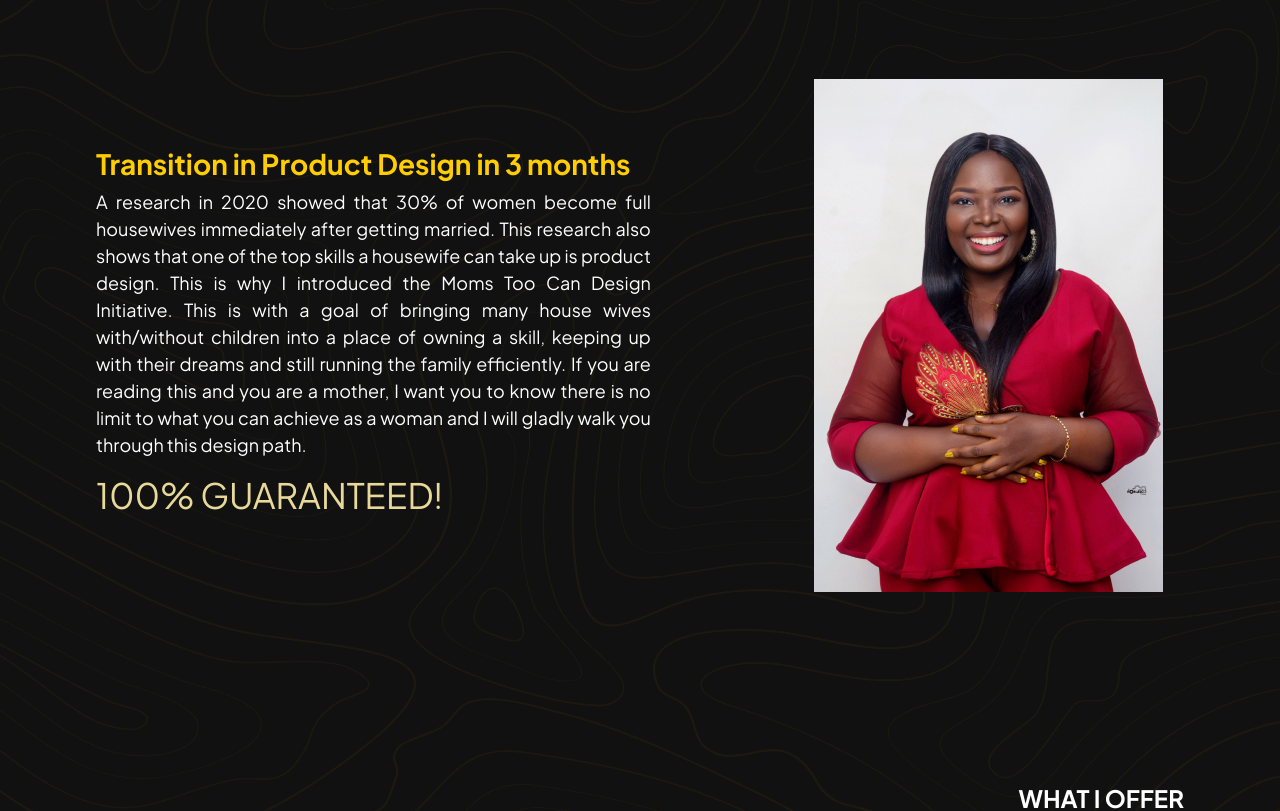
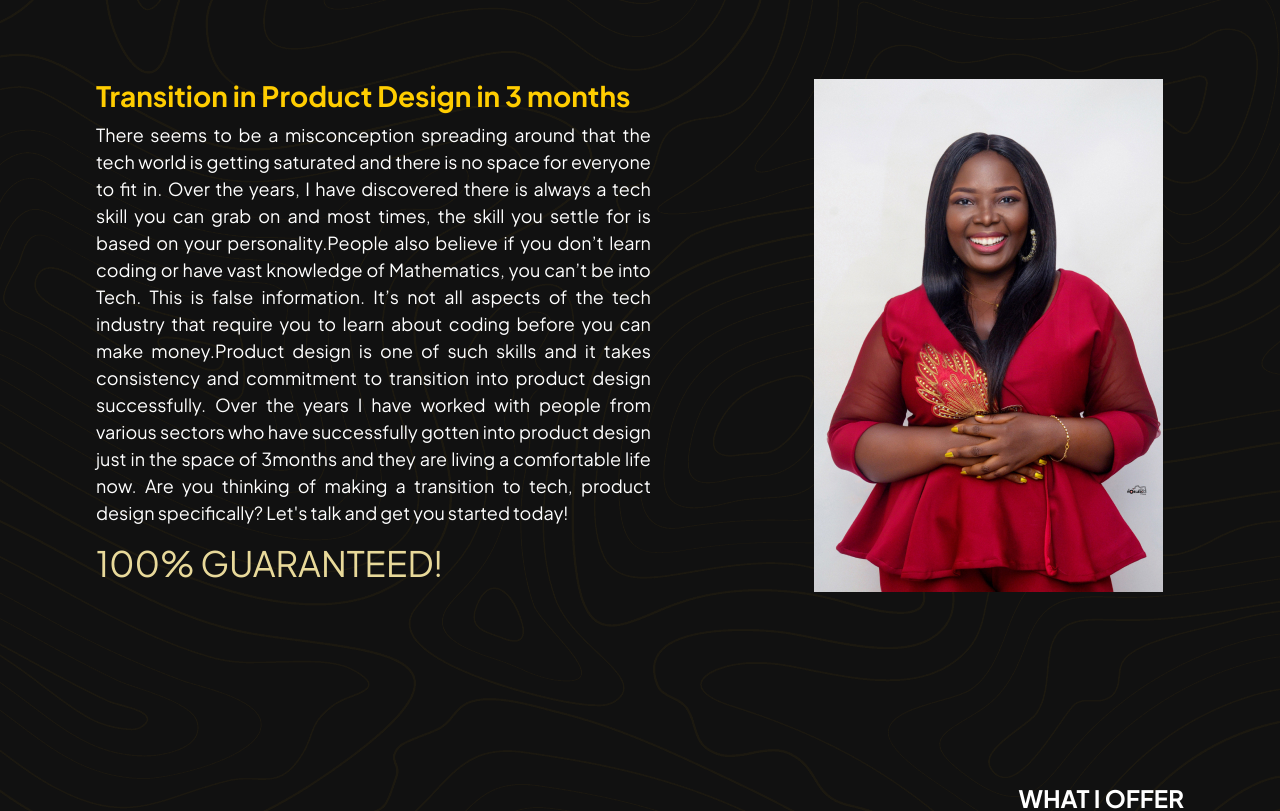
Before and after one commit to perxels/fiwa, a React (Create React App) app: page / in a window 1280 px wide. Shown: the part 1060-1871 px from the top of the page. Built offline with nearby package versions, Linux system fonts and the light colour scheme.

Commit message:
Transition/whatiOffer

```diff
--- a/src/components/Transition.js
+++ b/src/components/Transition.js
@@ -17,12 +17,14 @@ const Transition = () => {
                     Transition in Product <br/> Design in 3 months
                 </h3>
                 <p>
-                A research in 2020 showed that 30% of women become full housewives immediately after getting married.
-                This research also shows that one of the top skills a housewife can take up is product design. This is
-                why I introduced the Moms Too Can Design Initiative. This is with a goal of bringing many house wives
-                with/without children into a place of owning a skill, keeping up with their dreams and still running the
-                family efficiently. If you are reading this and you are a mother, I want you to know there is no limit to
-                what you can achieve as a woman and I will gladly walk you through this design path.
+                There seems to be a misconception spreading around that the tech world is getting saturated and there is no space for
+                everyone to fit in. Over the years, I have discovered there is always a tech skill you can grab on and most times,
+                the skill you settle for is based on your personality.People also believe if you don’t learn coding or have vast knowledge
+                of Mathematics, you can’t be into Tech. This is false information. It’s not all aspects of the tech industry that require
+                you to learn about coding before you can make money.Product design is one of such skills and it takes consistency and
+                commitment to transition into product design successfully. Over the years I have worked with people from various sectors
+                who have successfully gotten into product design just in the space of 3months and they are living a comfortable life now.
+                Are you thinking of making a transition to tech, product design specifically? Let's talk and get you started today!
                 </p>
                 <h4>
                     100% GUARANTEED!
--- a/src/components/WhatIOffer.js
+++ b/src/components/WhatIOffer.js
@@ -19,13 +19,12 @@ const WhatIOffer = () => {
             <hr />
             <Carousel
                 title="Moms Too Can Design Initiative"
-                content="A research in the US in 2020 showed that 30% of women turn full housewives just after
-                    marriage and this same research shows that one of the top skills a housewife can take up is
-                    product design and that is why I introduced the Moms Too Can Design Initiative.
-                    This is with a goal of bringing many house wives with/without children into a place of owning a
-                    skill, keeping up with their dreams and still having a perfect family.
-                    If you are reading this and you are a mother of 2, 3 or more children, I want you to know there is
-                    no limit to what you can achieve as a woman and I will gladly walk you through this design path."
+                content="A research in 2020 showed that 30% of women become full housewives immediately after getting married.
+                        This research also shows that one of the top skills a housewife can take up is product design. This is why I
+                        introduced the Moms Too Can Design Initiative. This is with a goal of bringing many house wives with/without
+                        children into a place of owning a skill, keeping up with their dreams and still running the family efficiently.
+                        If you are reading this and you are a mother, I want you to know there is no limit to what you can achieve as a
+                        woman and I will gladly walk you through this design path."
             />
             <hr />
             <Carousel
```
